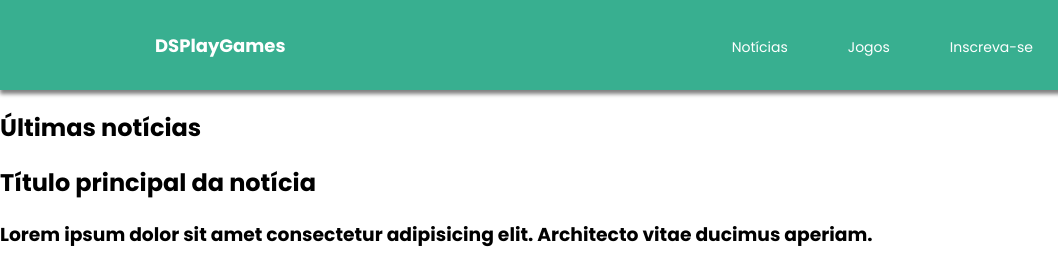
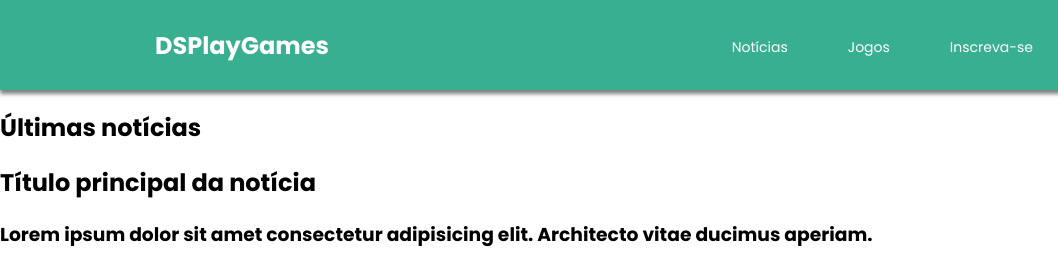
Before and after one commit to gmorenosp/desafio-DSPlayGames, a plain HTML site: page index.html in a window 1280 px wide. Shown: the top 267 px of the page, 0-1058 px from the left. Drawn offline with Linux system fonts and the light colour scheme.

Commit message:
finalizacao do header com responsividade

```diff
--- a/css/styles.css
+++ b/css/styles.css
@@ -77,3 +77,11 @@ html, body {
         font-size: 50px;}
 
     }
+
+
+@media (min-width:768px) {
+
+    .nav-brand  {
+        font-size: 24px;}
+
+    }
--- a/index.html
+++ b/index.html
@@ -10,8 +10,8 @@
   <body>
     <header class="nav-container">
       <nav class="nav-main">
-        <div>
-          <a class="nav-brand" href="#">DSPlayGames</a>
+        <div class="nav-brand">
+          <a  href="#">DSPlayGames</a>
         </div>
         <ul class="menu-items">
           <li><a href="#news">Notícias</a></li>
```
